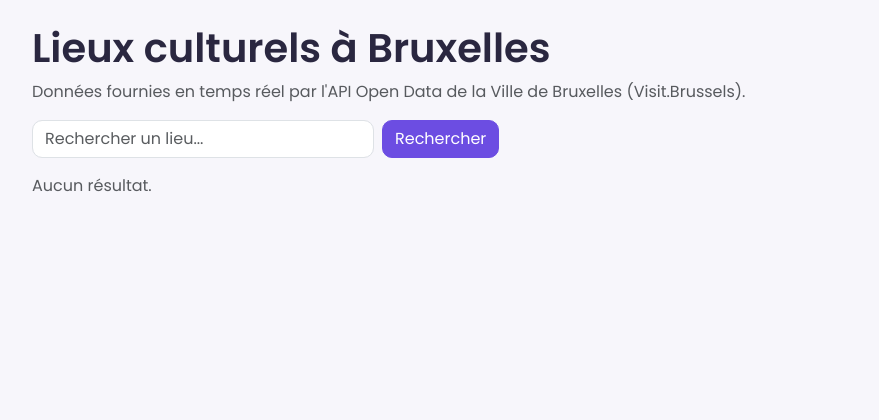
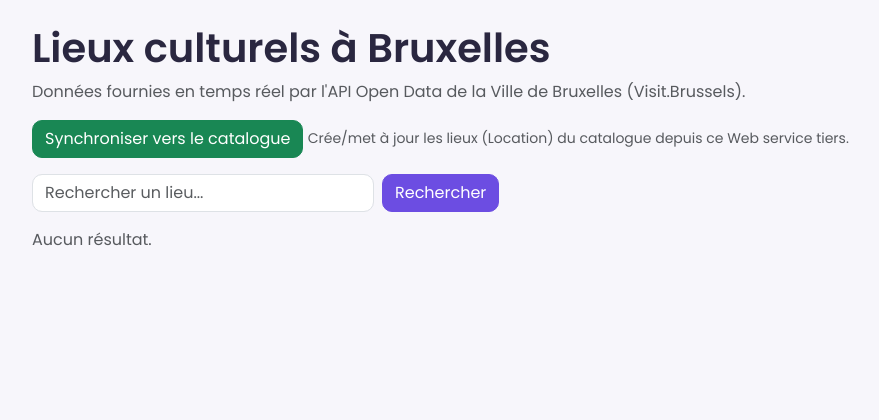
Before and after one commit to mehdichouati/Django_PID, a Django app: page /show/external/venues in a window 1280 px wide. Shown: the part 56-476 px from the top of the page, without its empty margins (50-929 px from the left). Run offline with Django 5.2, Linux system fonts and the light colour scheme; the visitor is signed in with stand-in values (Sample User, id 1); data that the repository does not hold is empty.

Commit message:
Mise à jour du catalogue via Web service tiers : synchronisation des lieux depuis l'API Open Data Bruxelles (admin)

```diff
--- a/reservations/catalogue/templates/catalogue/external_venues.html
+++ b/reservations/catalogue/templates/catalogue/external_venues.html
@@ -3,6 +3,14 @@
 {% block content %}
 <h1>Lieux culturels à Bruxelles</h1>
 <p class="text-muted">Données fournies en temps réel par l'API Open Data de la Ville de Bruxelles (Visit.Brussels).</p>
+
+{% if is_admin %}
+<form method="post" action="{% url 'sync_locations' %}" class="mb-3">
+    {% csrf_token %}
+    <button type="submit" class="btn btn-success"> Synchroniser vers le catalogue</button>
+    <span class="text-muted small">Crée/met à jour les lieux (Location) du catalogue depuis ce Web service tiers.</span>
+</form>
+{% endif %}
 
 <form method="get" class="row g-2 mb-3">
     <div class="col-auto">
--- a/reservations/catalogue/urls_show.py
+++ b/reservations/catalogue/urls_show.py
@@ -9,6 +9,7 @@ urlpatterns = [
     path('import/csv', views.show_import_csv, name='show_import_csv'),
     path('bulk-delete', views.show_bulk_delete, name='show_bulk_delete'),
     path('external/venues', views.external_venues, name='external_venues'),
+    path('external/venues/sync', views.sync_locations_from_opendata, name='sync_locations'),
     path('<int:id>/toggle-bookable', views.show_toggle_bookable, name='show_toggle_bookable'),
     path('<int:id>/review', views.review_store, name='review_store'),
     path('<int:id>', views.show_show, name='show_show'),
--- a/reservations/catalogue/views.py
+++ b/reservations/catalogue/views.py
@@ -272,7 +272,58 @@ def external_venues(request):
         'venues': venues,
         'query': query,
         'error': error,
+        'is_admin': is_user_admin(request.user),
     })
+
+
+@role_required('admin')
+def sync_locations_from_opendata(request):
+    """Mise à jour du catalogue (lieux) via le Web service tiers Open Data Bruxelles."""
+    if request.method != 'POST':
+        return redirect('external_venues')
+
+    url = 'https://opendata.brussels.be/api/explore/v2.1/catalog/datasets/lieux_culturels_touristiques_evenementiels_visitbrussels_vbx/records'
+    params = {'limit': 20}
+
+    created_count = 0
+    updated_count = 0
+    try:
+        response = requests.get(url, params=params, timeout=5)
+        response.raise_for_status()
+        data = response.json()
+        venues = data.get('results', [])
+
+        for venue in venues:
+            name = (venue.get('translations_fr_name') or '').strip()
+            if not name:
+                continue
+
+            designation = name[:60]
+            slug = slugify(designation)[:60]
+            address = venue.get('translations_fr_address_line1') or ''
+            website = venue.get('translations_fr_website') or ''
+
+            location, created = Location.objects.get_or_create(
+                slug=slug,
+                defaults={
+                    'designation': designation,
+                    'address': address,
+                    'website': website,
+                }
+            )
+            if created:
+                created_count += 1
+            else:
+                location.address = address
+                location.website = website
+                location.save()
+                updated_count += 1
+
+        messages.success(request, f"Synchronisation terminée : {created_count} lieu(x) créé(s), {updated_count} mis à jour.")
+    except requests.RequestException:
+        messages.error(request, "Impossible de contacter l'API Open Data pour synchroniser le catalogue.")
+
+    return redirect('external_venues')
 
 
 def show_show(request, id):
```
